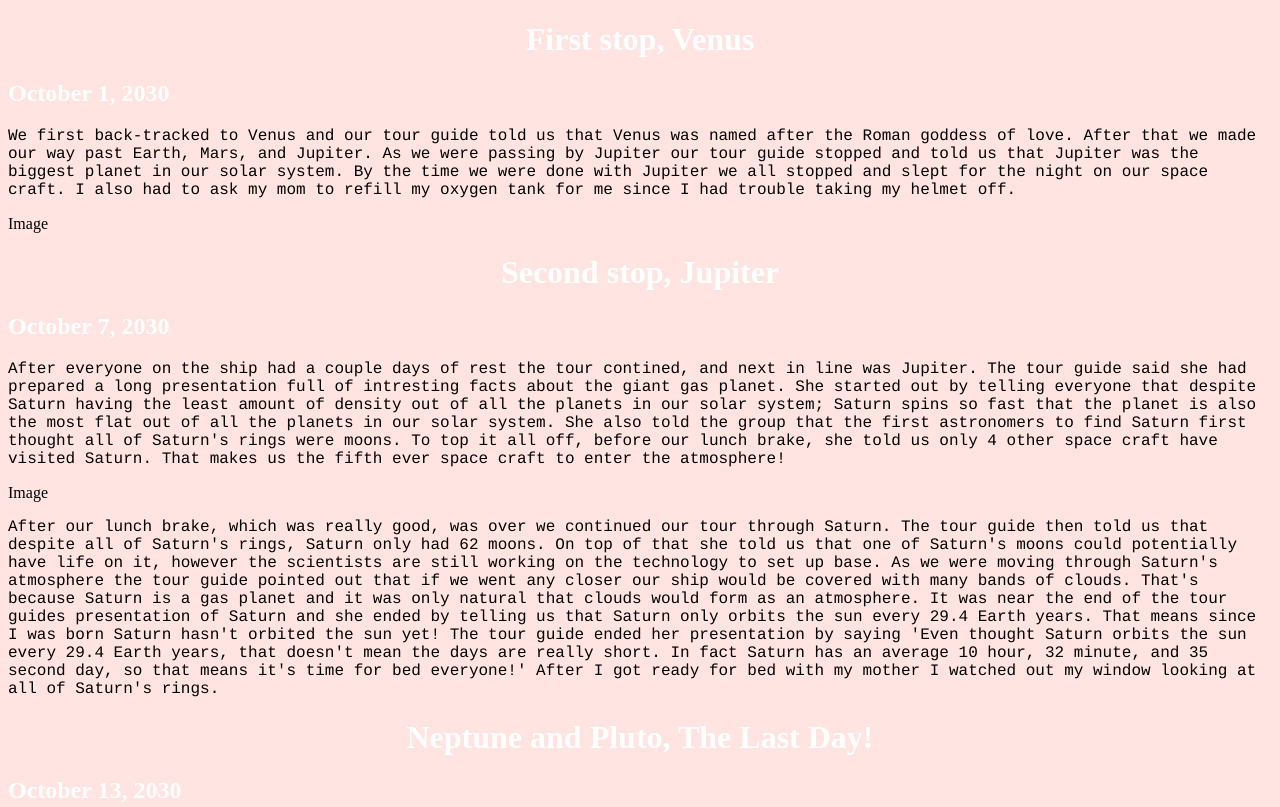
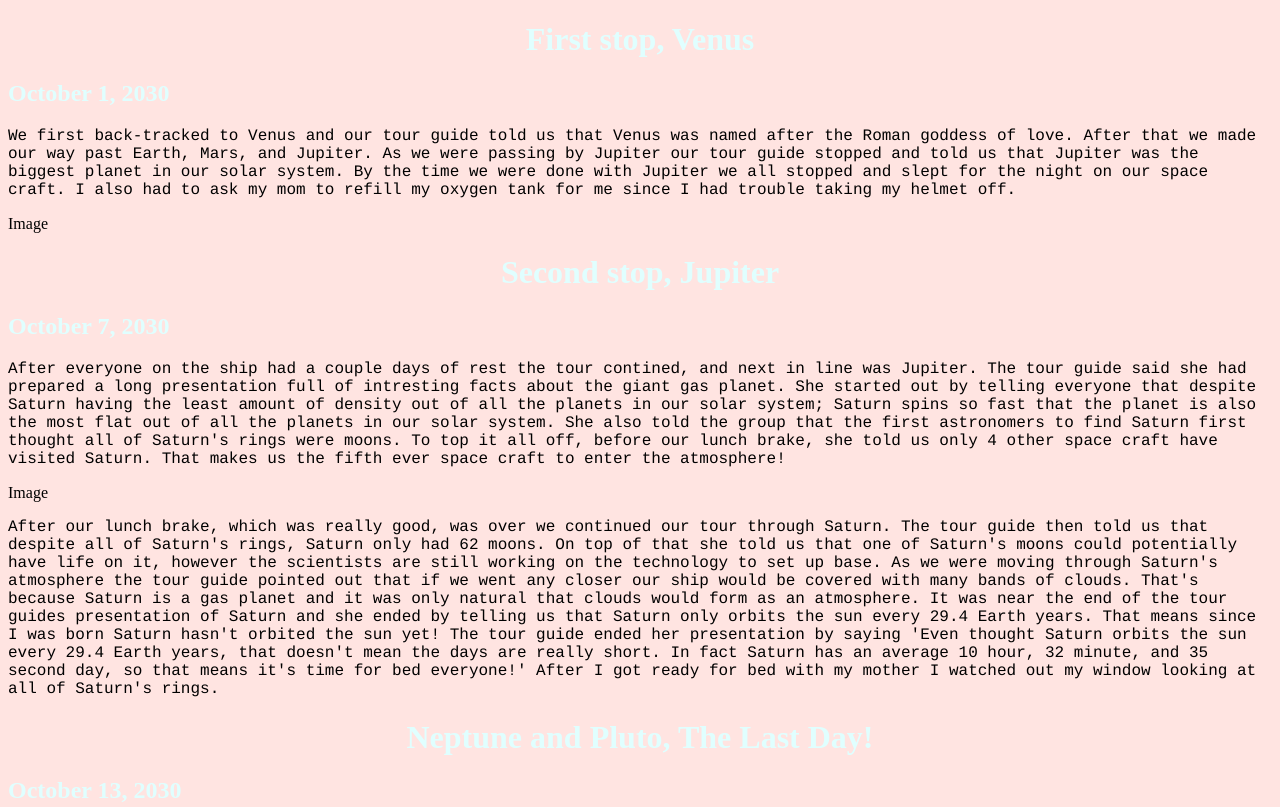
Before and after one commit to Allison-Munn/Allison-Munn.github.io, a plain HTML site: page Adventure/index.html in a window 1280 px wide. Shown: the top 807 px of the page. Drawn offline with Linux system fonts and the light colour scheme.

Commit message:
New color

```diff
--- a/Adventure/index.html
+++ b/Adventure/index.html
@@ -6,8 +6,8 @@
 </head>
 <body style="background-color:mistyrose;">
 
-<h1 style="color:white;font-family:script;text-align:center;">First stop, Venus</h1>
-<h2 style="color:white;font-family:script;">October 1, 2030</h2>
+<h1 style="color:lightcyan;font-family:script;text-align:center;">First stop, Venus</h1>
+<h2 style="color:lightcyan;font-family:script;">October 1, 2030</h2>
 <p style="font-family:courier;">We first back-tracked to Venus and our tour guide told us that Venus was named after the Roman goddess of love.
    After that we made our way past Earth, Mars, and Jupiter. As we were passing by Jupiter our tour guide stopped
    and told us that Jupiter was the biggest planet in our solar system. By the time we were done with Jupiter we
@@ -16,8 +16,8 @@
 
    <p>Image</p>
 
-   <h1 style="color:white;font-family:script;text-align:center;">Second stop, Jupiter</h1>
-   <h2 style="color:white;font-family:script;">October 7, 2030</h2>
+   <h1 style="color:lightcyan;font-family:script;text-align:center;">Second stop, Jupiter</h1>
+   <h2 style="color:lightcyan;font-family:script;">October 7, 2030</h2>
    <p style="font-family:courier;">After everyone on the ship had a couple days of rest the tour contined, and next in line was Jupiter. The tour
       guide said she had prepared a long presentation full of intresting facts about the giant gas planet. She started
       out by telling everyone that despite Saturn having the least amount of density out of all the planets in our solar
@@ -39,8 +39,8 @@
       Saturn has an average 10 hour, 32 minute, and 35 second day, so that means it's time for bed everyone!' After I got ready for
       bed with my mother I watched out my window looking at all of Saturn's rings.</p>
 
-      <h1 style="color:white;font-family:script;text-align:center;">Neptune and Pluto, The Last Day!</h1>
-      <h2 style="color:white;font-family:script;">October 13, 2030</h2>
+      <h1 style="color:lightcyan;font-family:script;text-align:center;">Neptune and Pluto, The Last Day!</h1>
+      <h2 style="color:lightcyan;font-family:script;">October 13, 2030</h2>
       <p style="font-family:courier;"> After many days of traveling everyone on the tour space ship was coming to their last stop. I knew a little trivia knowledge
           about Neptune, because my teacher often gave us quizes on the on his favorite planets. I knew that Neptune was named after the
           Roman version of the Greek god Posideon. I also knew that he was the god of the ocean, but that's as far as my trivia knowledge
```
